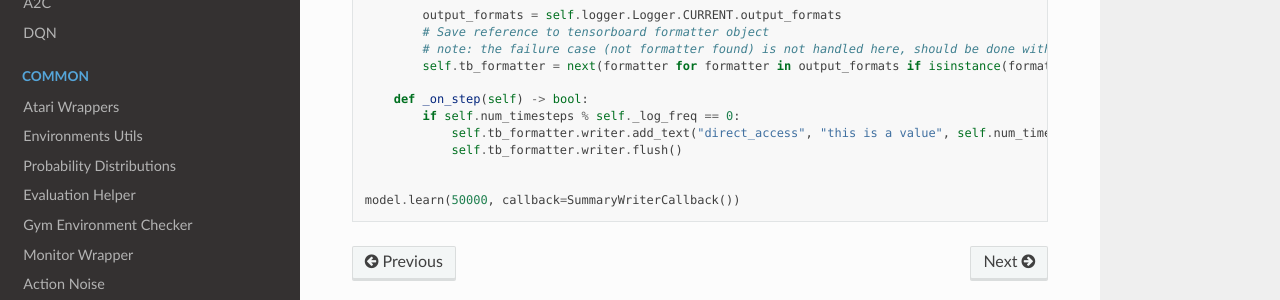
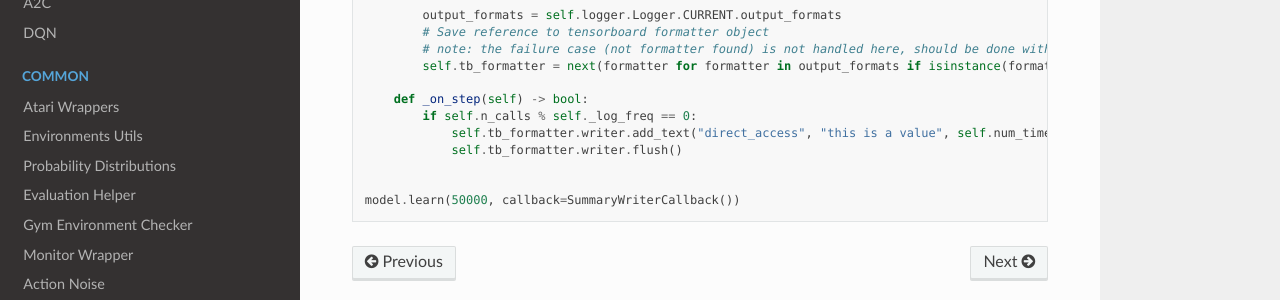
Before and after one commit to DLR-RM/stable-baselines3, a Sphinx documentation site: the page built from docs/guide/tensorboard.rst, in a window 1280 px wide and 900 px high, scrolled down 4842 px. Shown: the part 489-789 px from the top of the window. Built offline with Sphinx 7.4.7 and the Read the Docs theme 2.0.0, drawn with Linux system fonts in a browser that asks for light colours; pages that are not in the unit, such as notebooks, are missing from menus.

Commit message:
use n_calls to check when to login example

```diff
--- a/docs/guide/tensorboard.rst
+++ b/docs/guide/tensorboard.rst
@@ -258,7 +258,7 @@ can get direct access to the underlying SummaryWriter in a callback:
             self.tb_formatter = next(formatter for formatter in output_formats if isinstance(formatter, TensorBoardOutputFormat))
 
         def _on_step(self) -> bool:
-            if self.num_timesteps % self._log_freq == 0:
+            if self.n_calls % self._log_freq == 0:
                 self.tb_formatter.writer.add_text("direct_access", "this is a value", self.num_timesteps)
                 self.tb_formatter.writer.flush()
 
```
